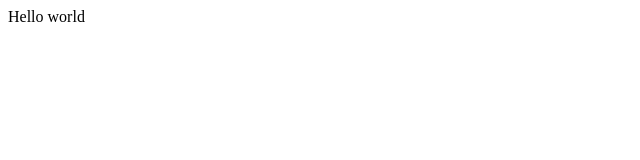
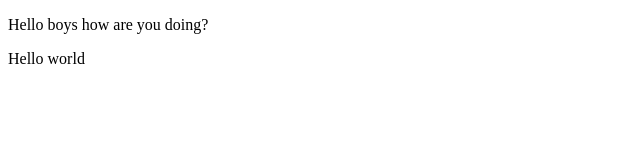
Before and after one commit to ojhaabhishek/lecture0, a plain HTML site: page hello.html in a window 1280 px wide. Shown: the whole page, without its empty margins (0-640 px from the left). Drawn offline with Linux system fonts and the light colour scheme.

Commit message:
Update hello.html

```diff
--- a/hello.html
+++ b/hello.html
@@ -3,6 +3,7 @@
   <head>
     <meta charset="utf-8">
     <title>New web page</title>
+    <p>Hello boys how are you doing?</p>
   </head>
   <body>
     Hello world
```
